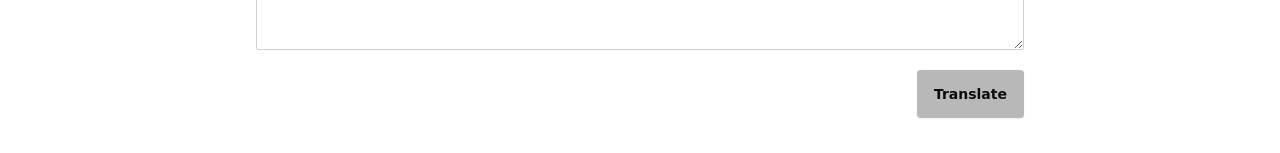
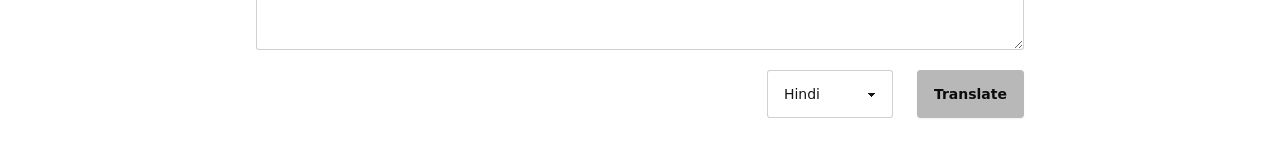
Before and after one commit to KishanBapodra/translate-this-frontend, a React (Vite) app: page / in a window 1280 px wide. Shown: the part 644-797 px from the top of the page. Built offline with nearby package versions, Linux system fonts and the light colour scheme.

Commit message:
Allow multiple languages

```diff
--- a/src/components/Navbar.tsx
+++ b/src/components/Navbar.tsx
@@ -2,6 +2,7 @@ import axios from "axios";
 import useUser from "../states/useUser";
 import RegisterModal from "./RegisterModal";
 import LoginModal from "./LoginModal";
+import { Link } from "react-router-dom";
 
 const Navbar = () => {
   const { userLoggedIn, logOut } = useUser();
@@ -21,9 +22,9 @@ const Navbar = () => {
   return (
     <nav className="navbar p-3 sm:py-6 sm:px-8 bg-base-100">
       <div className="flex-1">
-        <a className="btn btn-ghost text-3xl" href="/">
+        <Link className="btn btn-ghost text-3xl" to={"/"}>
           TranslateThis
-        </a>
+        </Link>
       </div>
       <div className="flex-none gap-5">
         {!userLoggedIn ? (
--- a/src/components/Sidebar.tsx
+++ b/src/components/Sidebar.tsx
@@ -16,7 +16,7 @@ const Sidebar = () => {
             withCredentials: true,
           }
         );
-        console.log("Hello: ", response.data.translations);
+
         setTextFiles(response.data.translations);
       } catch (err) {
         console.error(err);
@@ -37,7 +37,10 @@ const Sidebar = () => {
             <li key={text._id} className="mb-2">
               <Link
                 to={`/t/${text._id}`}
-                state={{ translatedText: text.translatedText[0].text }}
+                state={{
+                  language: text.language,
+                  translatedText: text.translatedText[0].text,
+                }}
                 className="text-blue-500 hover:text-blue-700"
               >
                 File {index + 1}
--- a/src/components/TranslateText.tsx
+++ b/src/components/TranslateText.tsx
@@ -5,6 +5,7 @@ import { useNavigate } from "react-router-dom";
 
 const TranslateText = () => {
   const [text, setText] = useState("");
+  const [language, setLanguage] = useState("hindi");
   const { userId } = useUser();
   const navigate = useNavigate();
 
@@ -13,17 +14,24 @@ const TranslateText = () => {
       "http://localhost:3333/translate",
       {
         originalText: text,
-        language: "hindi",
-        userId: userId,
+        language,
+        userId,
       },
       { withCredentials: true }
     );
+
     const { translatedText, id } = response.data;
-    navigate(`/t/${id}`, { state: { translatedText: translatedText[0].text } });
+    navigate(`/t/${id}`, {
+      state: { language, translatedText: translatedText[0].text },
+    });
   };
 
   const handleTextChange = (e: any) => {
     setText(e.target.value);
+  };
+
+  const handleLanguageChange = (e: any) => {
+    setLanguage(e.target.value);
   };
 
   return (
@@ -35,6 +43,18 @@ const TranslateText = () => {
         onChange={handleTextChange}
       />
       <div className="flex justify-center sm:justify-end w-11/12 max-w-3xl">
+        <select
+          className="select select-bordered mr-2"
+          defaultValue={language}
+          onChange={handleLanguageChange}
+        >
+          <option value="Hindi">Hindi</option>
+          <option value="Spanish">Spanish</option>
+          <option value="French">French</option>
+          <option value="Arabic">Arabic</option>
+          <option value="Malyalam">Malyalam</option>
+          <option value="Gujarati">Gujarati</option>
+        </select>
         <button
           onClick={handleTranslate}
           className="btn btn-primary btn-md ml-4"
--- a/src/components/TranslatedText.tsx
+++ b/src/components/TranslatedText.tsx
@@ -1,4 +1,3 @@
-import axios from "axios";
 import { useEffect, useState } from "react";
 import { useLocation } from "react-router-dom";
 
@@ -7,31 +6,19 @@ const TranslatedText = () => {
   const [translatedText, setTranslatedText] = useState("");
 
   useEffect(() => {
-    const getTranslatedText = async () => {
-      try {
-        const response = await axios.get(
-          `http://localhost:3333/translation/${userId}`,
-          {
-            withCredentials: true,
-          }
-        );
-        console.log(response.data);
-      } catch (err) {
-        console.error(err);
-      }
-    };
     if (state && state.translatedText) {
       setTranslatedText(state.translatedText);
-    } else {
-      getTranslatedText();
     }
   }, [state]);
 
   return (
     <div className="h-5/6 flex flex-col justify-center items-center gap-5">
+      <h2 className="text-lg font-bold mb-4">
+        Translated {state.language} Text
+      </h2>
       <textarea
         placeholder="Translated text will appear here..."
-        className="textarea textarea-bordered textarea-lg h-4/6 w-4/6 max-w-3xl"
+        className="textarea textarea-bordered textarea-lg h-5/6 w-11/12 max-w-3xl"
         value={translatedText}
         readOnly
       />
```
